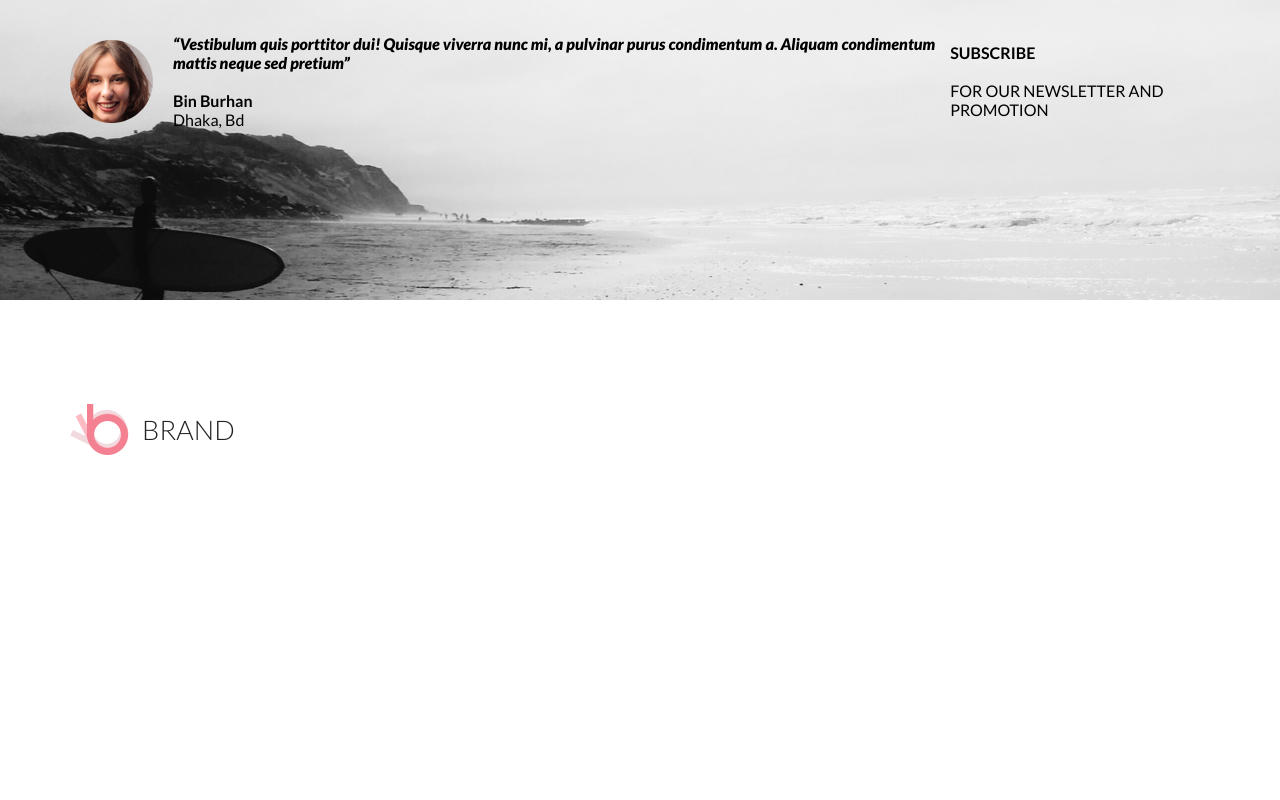
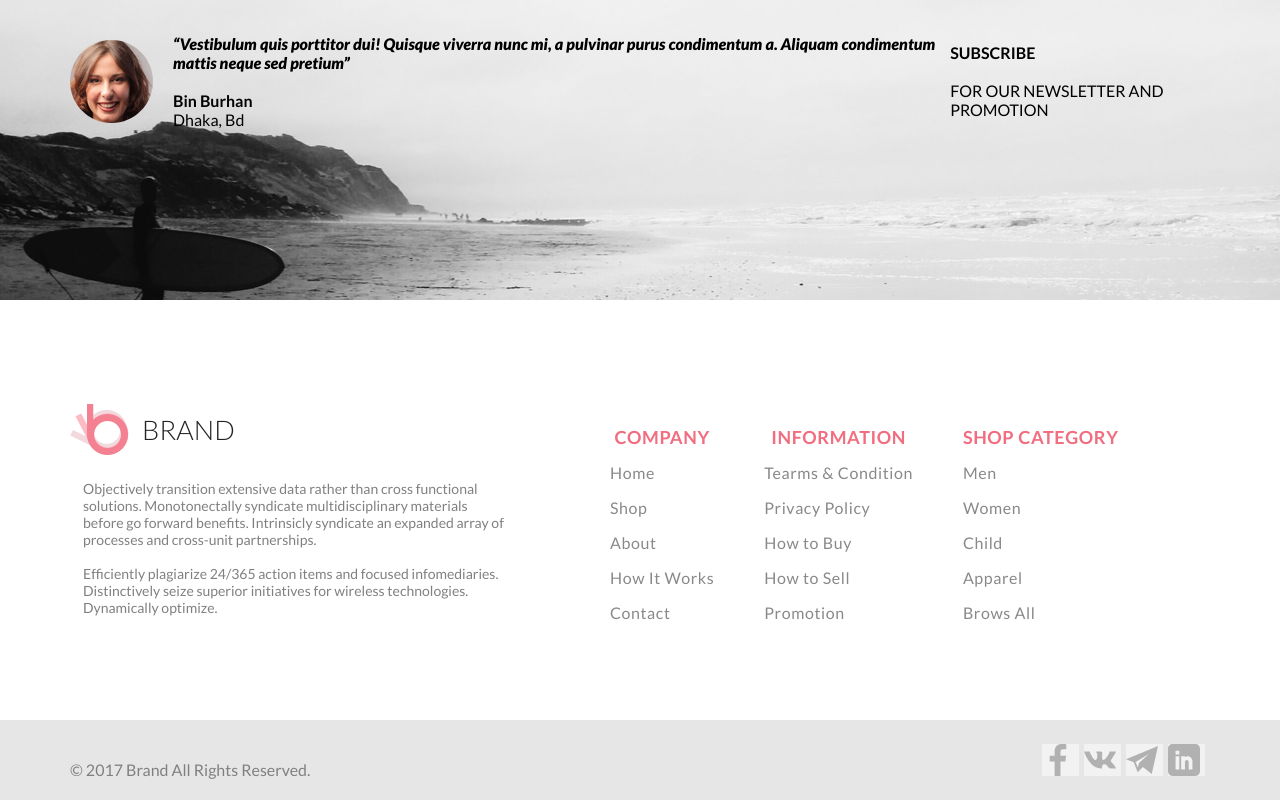
Before and after one commit to anpodin/brandsite, a plain HTML site: page index.html in a window 1280 px wide. Shown: the part 3530-4330 px from the top of the page. Before the commit the page ends 4250 px from the top, so only its background shows below. Drawn offline with Linux system fonts and the light colour scheme.

Commit message:
added gray and white footers

```diff
--- a/index.html
+++ b/index.html
@@ -54,55 +54,69 @@
     <section class="center product-box">
         <div class="product">
             <a class="product_img" href="#"><img class="product_img" src="img/man_cat.jpg" alt="mango man"></a>
-                <div class="product_txt">Mango  People  T-shirt</div>
+            <div class="product_txt">Mango People T-shirt</div>
             <div class="product_price">$52.00</div>
         </div>
         <div class="product">
             <a class="product_img" href="#"><img class="product_img" src="img/product_woman.jpg" alt="mango man"></a>
-                <div class="product_txt">Mango  People  T-shirt</div>
+            <div class="product_txt">Mango People T-shirt</div>
             <div class="product_price">$52.00</div>
         </div>
         <div class="product">
             <a class="product_img" href="#"><img class="product_img" src="img/man_cat.jpg" alt="mango man"></a>
-                <div class="product_txt">Mango  People  T-shirt</div>
+            <div class="product_txt">Mango People T-shirt</div>
             <div class="product_price">$52.00</div>
         </div>
         <div class="product">
             <a class="product_img" href="#"><img class="product_img" src="img/man_cat.jpg" alt="mango man"></a>
-                <div class="product_txt">Mango  People  T-shirt</div>
+            <div class="product_txt">Mango People T-shirt</div>
             <div class="product_price">$52.00</div>
         </div>
         <div class="product">
             <a class="product_img" href="#"><img class="product_img" src="img/product_lady.jpg" alt="mango man"></a>
-                <div class="product_txt">Mango  People  T-shirt</div>
+            <div class="product_txt">Mango People T-shirt</div>
             <div class="product_price">$52.00</div>
         </div>
         <div class="product">
             <a class="product_img" href="#"><img class="product_img" src="img/man_cat.jpg" alt="mango man"></a>
-                <div class="product_txt">Mango  People  T-shirt</div>
+            <div class="product_txt">Mango People T-shirt</div>
             <div class="product_price">$52.00</div>
         </div>
         <div class="product">
             <a class="product_img" href="#"><img class="product_img" src="img/man_cat.jpg" alt="mango man"></a>
-                <div class="product_txt">Mango  People  T-shirt</div>
+            <div class="product_txt">Mango People T-shirt</div>
             <div class="product_price">$52.00</div>
         </div>
         <div class="product">
             <a class="product_img" href="#"><img class="product_img" src="img/product_bman.jpg" alt="mango man"></a>
-                <div class="product_txt">Mango  People  T-shirt</div>
+            <div class="product_txt">Mango People T-shirt</div>
             <div class="product_price">$52.00</div>
         </div>
     </section>
     <div class="center centered"><a class="button new_button" href="#">Browse All Products</a></div>
     <section class="center special_offer">
-        <div class="snow_w"><div class="promo__text_snow"><p>30% OFFER</p><p>FOR WOMEN</p></div></div>
+        <div class="snow_w">
+            <div class="promo__text_snow">
+                <p>30% OFFER</p>
+                <p>FOR WOMEN</p>
+            </div>
+        </div>
         <div class="right_text">
             <div class="snow_logo"><img src="img/truck.png" alt="truck"></div>
-            <div class="spec_offer_right_txt"><h3 class="white_text">Free delivery</h3><br><p class="white_text">Worldwide delivery for all. Quick and reliable service.</p></div>
+            <div class="spec_offer_right_txt">
+                <h3 class="white_text">Free delivery</h3><br>
+                <p class="white_text">Worldwide delivery for all. Quick and reliable service.</p>
+            </div>
             <div class="snow_logo"><img src="img/discount.svg" alt="truck"></div>
-            <div class="spec_offer_right_txt"><h3 class="white_text">Sales & discounts</h3><br><p class="white_text">Worldwide delivery for all. Quick and reliable service.</p></div>
+            <div class="spec_offer_right_txt">
+                <h3 class="white_text">Sales & discounts</h3><br>
+                <p class="white_text">Worldwide delivery for all. Quick and reliable service.</p>
+            </div>
             <div class="snow_logo"><img src="img/crown.svg" alt="truck"></div>
-            <div class="spec_offer_right_txt"><h3 class="white_text">Quality assurance</h3><br><p class="white_text">Worldwide delivery for all. Quick and reliable service.</p></div>
+            <div class="spec_offer_right_txt">
+                <h3 class="white_text">Quality assurance</h3><br>
+                <p class="white_text">Worldwide delivery for all. Quick and reliable service.</p>
+            </div>
         </div>
     </section>
     <section class="center subscribe_block">
@@ -115,6 +129,57 @@ a pulvinar purus condimentum a. Aliquam condimentum mattis neque sed pretium”<
     <footer>
         <div class="center footer_white">
             <a class="logo" href="#"><img class="logo__img" src="img/logobrand.png" alt="logo">BRAND</a>
+            <p style="margin-top: 60px; width: 427px; color: gray; font-size: 14px; margin-left: -80px">Objectively transition extensive data rather than cross functional solutions. Monotonectally syndicate multidisciplinary materials before go forward benefits. Intrinsicly syndicate an expanded array of processes and cross-unit partnerships.<br><br>
+                Efficiently plagiarize 24/365 action items and focused infomediaries.
+                Distinctively seize superior initiatives for wireless technologies. Dynamically optimize.</p>
+            <nav>
+                <table class="nav_text">
+                    <tr style="color: #f16d7f; font-size: 18px;">
+                        <th>COMPANY</th>
+                        <th>INFORMATION</th>
+                        <th>SHOP CATEGORY</th>
+                    </tr>
+                     <tr>
+                        <td> </td>
+                        <td> </td>
+                        <td> </td>
+                    </tr>
+                    <tr>
+                        <td>Home</td>
+                        <td>Tearms &amp; Condition</td>
+                        <td>Men</td>
+                    </tr>
+                    <tr>
+                        <td>Shop</td>
+                        <td>Privacy Policy</td>
+                        <td>Women</td>
+                    </tr>
+                    <tr>
+                        <td>About</td>
+                        <td>How to Buy</td>
+                        <td>Child</td>
+                    </tr>
+                    <tr>
+                        <td>How It Works</td>
+                        <td>How to Sell</td>
+                        <td>Apparel</td>
+                    </tr>
+                    <tr>
+                        <td>Contact</td>
+                        <td>Promotion</td>
+                        <td>Brows All</td>
+                    </tr>
+                </table>
+            </nav>
+        </div>
+        <div class="center footer_dark">
+            <p style="padding-top: 40px; color: gray">© 2017 Brand All Rights Reserved.</p>
+            <div style="display:flex; align-items: center">
+                <a class="icons" href="http://facebook.com"><img class="icons" src="img/facebook.svg" alt="facebook"></a>
+                <a class="icons" href="http://vk.com"><img class="icons" src="img/vk.svg" alt="vkontakte"></a>
+                <a class="icons" href="http://telegram.com"><img class="icons" src="img/telegram.svg" alt="telegram"></a>
+                <a class="icons" href="http://linkedin.com"><img class="icons" src="img/linkedin.svg" alt="linkedin"></a>
+            </div>
         </div>
 
     </footer>
--- a/style.css
+++ b/style.css
@@ -302,4 +302,40 @@
 .footer_white {
     margin-top: 120px;
     height: 300px;
+    display: flex;
 }
+
+.footer {
+
+}
+
+.footer_dark {
+    height: 80px;
+    background-color: #e6e6e6;
+    display: flex;
+    justify-content: space-between;
+}
+
+.icons {
+    width: 32;
+    height: 32px;
+    opacity: 0.5;
+    background-color: white;
+    margin-right: 5px;
+}
+
+.icons:hover {
+    background-color: #f16d7f;
+
+}
+
+.nav_text {
+    font-family: Lato;
+    font-size: 16px;
+    font-weight: 400;
+    letter-spacing: 0.6px;
+    line-height: 35px;
+    color: #898989;
+    margin-left: 50px;
+    border-spacing: 50px 0px
+}
```
Also changed, not shown: img/facebook.svg (added), img/linkedin.svg (added), img/telegram.svg (added), img/twitter.svg (added), img/vk.svg (added). Lines whose indentation alone changed are shown as unchanged.
